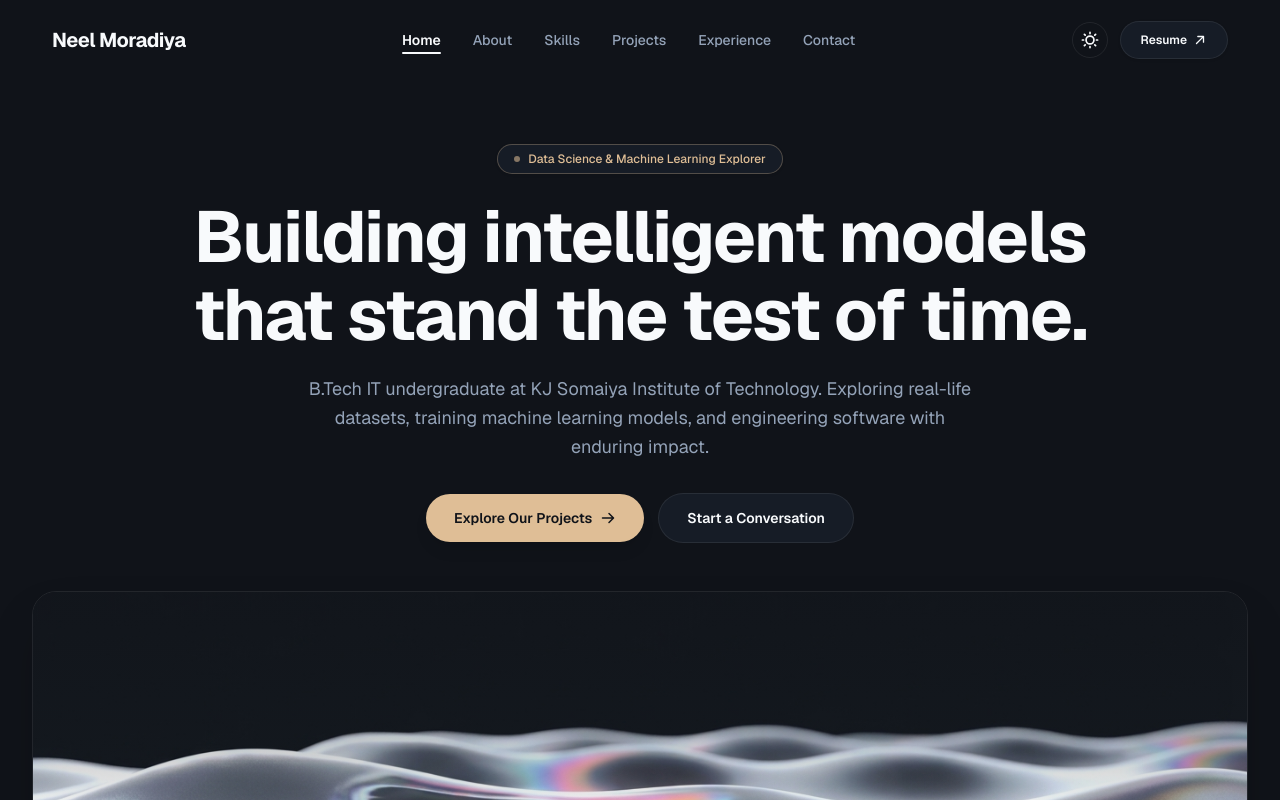
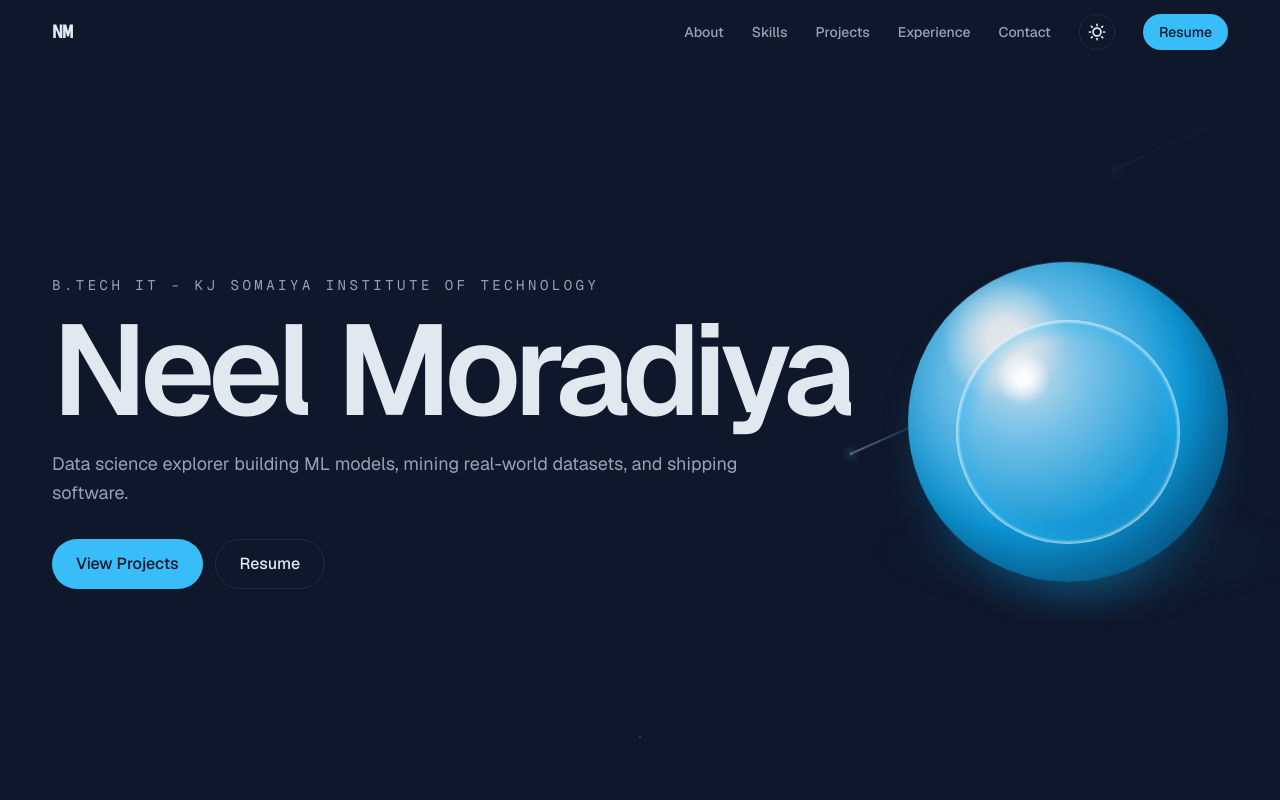
Before and after one commit to NeelMoradiya196/neel_portfolio, a React (Vite) app: page / in a window 1280 px wide. Both pictures are taken after a click on the button "Switch to dark mode". Shown: the top 800 px of the page. Built offline with nearby package versions, Linux system fonts and the light colour scheme.

Commit message:
Switch back to previous UI: original portfolio design with interactive glass orb, stars, meteors, and refined styling

```diff
--- a/src/components/Hero.jsx
+++ b/src/components/Hero.jsx
@@ -1,59 +1,79 @@
-import { ArrowRight } from '@phosphor-icons/react'
+import GlassOrb from './GlassOrb'
+import { ArrowDown } from '@phosphor-icons/react'
 
 export default function Hero() {
   return (
-    <section className="relative min-h-[100dvh] flex flex-col justify-between overflow-hidden pt-28 sm:pt-36">
-      <div className="max-w-[1240px] mx-auto w-full px-5 sm:px-8 text-center relative z-10">
-        {/* Top Pill Badge (like Buildora "Premium Architecture Studio") */}
-        <div className="appear inline-flex items-center gap-2 px-4 py-1.5 rounded-full bg-[var(--color-surface)] border border-[var(--color-accent)]/30 text-[var(--color-accent)] text-xs font-medium mb-6 shadow-sm">
-          <span className="size-1.5 rounded-full bg-[var(--color-accent)] animate-pulse" />
-          <span>Data Science & Machine Learning Explorer</span>
-        </div>
+    <section className="relative min-h-[100dvh] flex items-center overflow-hidden pt-16">
+      {/* Stars */}
+      <div className="stars absolute inset-0" />
 
-        {/* Main Headline (like Buildora "Building exceptional spaces that stand the test of time.") */}
-        <h1 className="text-4xl sm:text-6xl md:text-7xl font-bold tracking-tight text-[var(--color-ink)] leading-[1.08] max-w-[20ch] mx-auto">
-          Building intelligent models that stand the test of time.
+      {/* Meteors */}
+      <div className="meteor absolute top-[18%] right-[4%]" style={{ '--len': '120px', animationDelay: '1.2s' }} />
+      <div className="meteor absolute top-[32%] right-[-8%]" style={{ '--len': '180px', animationDelay: '3.8s' }} />
+      <div className="meteor absolute top-[12%] right-[20%]" style={{ '--len': '100px', animationDelay: '6.5s' }} />
+
+      <div className="max-w-[1240px] mx-auto w-full px-5 sm:px-8 flex flex-col md:flex-row items-center gap-10 md:gap-14">
+        {/* Left - Text */}
+        <div className="flex-1 order-2 md:order-1">
+          {/* Eyebrow */}
+          <p
+            className="appear text-xs sm:text-sm font-mono uppercase tracking-[0.25em] text-[var(--color-muted)] mb-5"
+          >
+            B.Tech IT - KJ Somaiya Institute of Technology
+          </p>
+
+          {/* Headline */}
+          <h1 className="text-[clamp(3.25rem,10vw,8.5rem)] font-semibold tracking-[-0.05em] leading-[0.86] flex flex-wrap gap-x-[0.22em]">
+            <span className="mask-word">
+              <span className="hero-word" style={{ '--w': 0 }}>Neel</span>
+            </span>
+            <span className="mask-word">
+              <span className="hero-word" style={{ '--w': 1 }}>Moradiya</span>
+            </span>
           </h1>
 
-        {/* Subtitle */}
+          {/* Subtext */}
           <p
-          className="rise mt-5 text-base sm:text-lg text-[var(--color-muted)] max-w-[56ch] mx-auto leading-relaxed"
-          style={{ '--i': 1 }}
+            className="rise mt-6 text-base sm:text-lg text-[var(--color-muted)] leading-relaxed max-w-[58ch]"
+            style={{ '--i': 2 }}
           >
-          B.Tech IT undergraduate at KJ Somaiya Institute of Technology. Exploring real-life datasets, training machine learning models, and engineering software with enduring impact.
+            Data science explorer building ML models,
+            mining real-world datasets, and shipping software.
           </p>
 
-        {/* CTA Buttons (like Buildora "Explore Our Projects →" & "Start a Conversation") */}
-        <div
-          className="rise mt-8 flex flex-wrap items-center justify-center gap-3.5"
-          style={{ '--i': 2 }}
-        >
+          {/* CTAs */}
+          <div className="rise flex flex-wrap gap-3 mt-8" style={{ '--i': 3 }}>
             <a
               href="#projects"
-            className="px-7 py-3.5 rounded-full bg-[var(--color-accent)] text-[#101319] hover:opacity-90 font-semibold text-sm flex items-center gap-2 transition-all active:scale-[0.98] shadow-lg"
+              className="inline-flex items-center gap-2 px-6 py-3 rounded-full
+                         bg-[var(--color-accent)] text-[var(--color-paper)] font-medium
+                         hover:opacity-90 transition-opacity active:scale-[0.98]"
             >
-            <span>Explore Our Projects</span>
-            <ArrowRight size={16} weight="bold" />
+              View Projects
             </a>
             <a
-            href="#contact"
-            className="px-7 py-3.5 rounded-full bg-[var(--color-surface)] text-[var(--color-ink)] border border-[var(--color-line)] hover:border-[var(--color-accent)] font-semibold text-sm transition-all active:scale-[0.98]"
+              href="/resume/Neel_Moradiya_Resume.pdf"
+              target="_blank"
+              rel="noopener noreferrer"
+              className="inline-flex items-center gap-2 px-6 py-3 rounded-full
+                         border border-[var(--color-line)] text-[var(--color-ink)] font-medium
+                         hover:border-[var(--color-accent)] transition-colors active:scale-[0.98]"
             >
-            <span>Start a Conversation</span>
+              Resume
             </a>
           </div>
         </div>
 
-      {/* Signature 3D Undulating Iridescent Wave Visual (The bottom half from the reference image) */}
-      <div className="relative w-full max-w-[1280px] mx-auto mt-10 sm:mt-12 px-4 sm:px-8">
-        <div className="relative rounded-2xl sm:rounded-3xl overflow-hidden border border-[var(--color-line)] shadow-2xl">
-          <img
-            src="/images/hero-wave.jpg"
-            alt="3D Iridescent Liquid Wave Landscape"
-            className="w-full h-[260px] sm:h-[380px] md:h-[480px] object-cover object-bottom"
-          />
-          {/* Subtle blend gradient at the top edge */}
-          <div className="absolute inset-0 bg-gradient-to-t from-transparent via-transparent to-[var(--color-paper)]/60 pointer-events-none" />
+        {/* Right - Orb */}
+        <div className="flex-shrink-0 order-1 md:order-2">
+          <GlassOrb />
+        </div>
+      </div>
+
+      {/* Scroll indicator */}
+      <div className="absolute bottom-8 left-1/2 -translate-x-1/2 flex flex-col items-center gap-2 opacity-50 motion-reduce:hidden">
+        <div className="w-px h-8 overflow-hidden">
+          <div className="w-px h-3 bg-[var(--color-accent)] scroll-line" />
         </div>
       </div>
     </section>
--- a/src/components/Nav.jsx
+++ b/src/components/Nav.jsx
@@ -1,9 +1,8 @@
 import { useState, useEffect } from 'react'
-import { List, X, ArrowUpRight } from '@phosphor-icons/react'
+import { List, X } from '@phosphor-icons/react'
 import ThemeToggle from './ThemeToggle'
 
 const links = [
-  { label: 'Home', href: '#' },
   { label: 'About', href: '#about' },
   { label: 'Skills', href: '#skills' },
   { label: 'Projects', href: '#projects' },
@@ -14,104 +13,86 @@ const links = [
 export default function Nav() {
   const [open, setOpen] = useState(false)
   const [scrolled, setScrolled] = useState(false)
-  const [active, setActive] = useState('Home')
 
   useEffect(() => {
-    const handler = () => setScrolled(window.scrollY > 30)
+    const handler = () => setScrolled(window.scrollY > 40)
     window.addEventListener('scroll', handler, { passive: true })
     return () => window.removeEventListener('scroll', handler)
   }, [])
 
   return (
     <nav
-      className={`nav-appear fixed top-0 inset-x-0 z-40 transition-all duration-300 ${
-        scrolled ? 'nav-glass shadow-md' : 'bg-transparent'
+      className={`nav-appear fixed top-0 inset-x-0 z-40 transition-all duration-500 ${
+        scrolled ? 'nav-glass' : 'bg-transparent'
       }`}
     >
-      <div className="max-w-[1240px] mx-auto flex items-center justify-between h-20 px-5 sm:px-8">
-        {/* Logo / Brand Name (like Buildora in the image) */}
+      <div className="max-w-[1240px] mx-auto flex items-center justify-between h-16 px-5 sm:px-8">
+        {/* Logo */}
         <a
           href="#"
-          className="text-xl font-bold tracking-tight text-[var(--color-ink)] hover:opacity-90 transition-opacity"
+          className="font-mono text-lg font-semibold tracking-tight text-[var(--color-ink)] hover:text-[var(--color-accent)] transition-colors"
         >
-          Neel Moradiya
+          NM
         </a>
 
-        {/* Center Desktop Links */}
-        <div className="hidden md:flex items-center gap-8">
+        {/* Desktop links */}
+        <div className="hidden md:flex items-center gap-7">
           {links.map((l) => (
             <a
-              key={l.label}
+              key={l.href}
               href={l.href}
-              onClick={() => setActive(l.label)}
-              className={`text-sm font-medium transition-colors relative py-1 ${
-                active === l.label
-                  ? 'text-[var(--color-ink)] font-semibold after:absolute after:bottom-0 after:inset-x-0 after:h-[2px] after:bg-[var(--color-ink)] after:rounded-full'
-                  : 'text-[var(--color-muted)] hover:text-[var(--color-ink)]'
-              }`}
+              className="text-sm font-medium text-[var(--color-muted)] hover:text-[var(--color-ink)] transition-colors"
             >
               {l.label}
             </a>
           ))}
-        </div>
-
-        {/* Right CTA Button (like "Start a project →" in Buildora) */}
-        <div className="hidden md:flex items-center gap-3">
           <ThemeToggle />
           <a
             href="/resume/Neel_Moradiya_Resume.pdf"
             target="_blank"
             rel="noopener noreferrer"
-            className="text-xs font-semibold px-5 py-2.5 rounded-full
-                       bg-[var(--color-surface)] border border-[var(--color-line)] text-[var(--color-ink)]
-                       hover:border-[var(--color-accent)] hover:text-[var(--color-accent)]
-                       transition-all active:scale-[0.98] shadow-sm flex items-center gap-1.5"
+            className="text-sm font-medium px-4 py-2 rounded-full
+                       bg-[var(--color-accent)] text-[var(--color-paper)]
+                       hover:opacity-90 transition-opacity active:scale-[0.98]"
           >
-            <span>Resume</span>
-            <ArrowUpRight size={14} weight="bold" />
+            Resume
           </a>
         </div>
 
-        {/* Mobile menu toggle */}
-        <div className="flex md:hidden items-center gap-2">
-          <ThemeToggle />
-          <button
-            onClick={() => setOpen(!open)}
-            className="size-10 flex items-center justify-center rounded-full
-                       border border-[var(--color-line)] bg-[var(--color-surface)]
-                       hover:bg-[var(--color-line)] transition-colors cursor-pointer"
-            aria-label="Toggle navigation"
-          >
-            {open ? <X size={20} /> : <List size={20} />}
-          </button>
-        </div>
+        {/* Mobile toggle */}
+        <button
+          onClick={() => setOpen(!open)}
+          className="md:hidden size-9 flex items-center justify-center cursor-pointer"
+          aria-label="Toggle menu"
+        >
+          {open ? <X size={22} /> : <List size={22} />}
+        </button>
       </div>
 
-      {/* Mobile Drawer */}
+      {/* Mobile menu */}
       {open && (
-        <div className="md:hidden bg-[var(--color-surface)] border-b border-[var(--color-line)] px-6 py-6 space-y-4 shadow-2xl">
+        <div className="md:hidden nav-glass border-t border-[var(--color-line)] px-5 py-6 space-y-4">
           {links.map((l) => (
             <a
-              key={l.label}
+              key={l.href}
               href={l.href}
-              onClick={() => {
-                setActive(l.label)
-                setOpen(false)
-              }}
-              className="block text-base font-medium text-[var(--color-ink)] hover:text-[var(--color-accent)] transition-colors"
+              onClick={() => setOpen(false)}
+              className="block text-base font-medium text-[var(--color-muted)] hover:text-[var(--color-ink)] transition-colors"
             >
               {l.label}
             </a>
           ))}
-          <div className="pt-4 border-t border-[var(--color-line)] flex items-center justify-between">
-            <span className="text-xs text-[var(--color-muted)]">Data Science & ML</span>
+          <div className="flex items-center gap-4 pt-2">
+            <ThemeToggle />
             <a
               href="/resume/Neel_Moradiya_Resume.pdf"
               target="_blank"
               rel="noopener noreferrer"
-              className="text-xs font-bold px-4 py-2 rounded-full bg-[var(--color-accent)] text-[#101319]"
+              className="text-sm font-medium px-4 py-2 rounded-full
+                         bg-[var(--color-accent)] text-[var(--color-paper)]
+                         hover:opacity-90 transition-opacity"
             >
-              Resume →
+              Resume
             </a>
           </div>
         </div>
--- a/src/index.css
+++ b/src/index.css
@@ -1,17 +1,17 @@
 @import "tailwindcss";
 
-/* ── Design tokens (Buildora Dark Minimalist System) ── */
+/* ── Design tokens ── */
 @theme {
   --font-sans: "Geist", ui-sans-serif, system-ui, sans-serif;
   --font-mono: "Geist Mono", ui-monospace, SFMono-Regular, monospace;
-  --color-paper: #101319;
-  --color-surface: #161c26;
-  --color-ink: #f8fafc;
+  --color-paper: #0f172a;
+  --color-surface: #ffffff0d;
+  --color-ink: #e2e8f0;
   --color-muted: #94a3b8;
-  --color-accent: #dfbe96;
-  --color-accent-glow: rgba(223, 190, 150, 0.25);
-  --color-line: rgba(255, 255, 255, 0.08);
-  --color-sky: rgba(223, 190, 150, 0.12);
+  --color-accent: #38bdf8;
+  --color-accent-glow: #38bdf840;
+  --color-line: #ffffff15;
+  --color-sky: #38bdf81a;
   --ease-out-expo: cubic-bezier(0.16, 1, 0.3, 1);
 }
 
@@ -31,7 +31,7 @@ body {
 
 ::selection {
   background-color: var(--color-accent);
-  color: #101319;
+  color: #fff;
 }
 
 section[id] {
@@ -46,14 +46,14 @@ section[id] {
 
 /* ── Light mode ── */
 .tone-light {
-  --color-paper: #f8f9fa;
-  --color-surface: #ffffff;
-  --color-ink: #0f172a;
-  --color-muted: #64748b;
-  --color-accent: #b88e5d;
-  --color-accent-glow: rgba(184, 142, 93, 0.25);
-  --color-line: #e2e8f0;
-  --color-sky: rgba(184, 142, 93, 0.1);
+  --color-paper: #f1f5f9;       /* Crisp, minimal slate mist */
+  --color-surface: #ffffffcc;    /* Pure frosted glass element */
+  --color-ink: #0f172a;          /* Deep slate-900 typography */
+  --color-muted: #475569;        /* Balanced slate-600 secondary text */
+  --color-accent: #0284c7;       /* Refined modern sky-600 */
+  --color-accent-glow: #0284c730;/* Soft atmospheric glow */
+  --color-line: #0f172a12;       /* Subtle boundary lines */
+  --color-sky: #0284c712;        /* Pill and badge surface tint */
   color-scheme: light;
 }
 
@@ -62,32 +62,130 @@ section[id] {
   background: var(--color-paper);
 }
 
+/* ── Stars background ── */
+.stars,
+.stars::after {
+  z-index: -1;
+  pointer-events: none;
+  position: absolute;
+  inset: 0;
+}
+
+.stars {
+  opacity: 0.6;
+  background-image:
+    radial-gradient(1px 1px at 23px 41px, #fff, transparent),
+    radial-gradient(1px 1px at 97px 131px, #dbeeff, transparent),
+    radial-gradient(1.5px 1.5px at 151px 63px, #fff, transparent),
+    radial-gradient(1px 1px at 211px 179px, #cfe6ff, transparent),
+    radial-gradient(1px 1px at 267px 23px, #fff, transparent),
+    radial-gradient(1px 1px at 59px 211px, #fff, transparent),
+    radial-gradient(1px 1px at 340px 90px, #38bdf8, transparent),
+    radial-gradient(1px 1px at 420px 150px, #fff, transparent);
+  background-size: 460px 240px;
+}
+
+.stars::after {
+  content: "";
+  will-change: opacity;
+  background-image:
+    radial-gradient(1.5px 1.5px at 71px 83px, #fff, transparent),
+    radial-gradient(1px 1px at 183px 17px, #e6f3ff, transparent),
+    radial-gradient(2px 2px at 131px 197px, #fff, transparent),
+    radial-gradient(1px 1px at 310px 60px, #38bdf8, transparent);
+  background-size: 360px 300px;
+  animation: 5s ease-in-out infinite alternate twinkle;
+}
+
+.tone-light .stars {
+  opacity: 0;
+}
+
+@keyframes twinkle {
+  0% { opacity: 0.2; }
+  100% { opacity: 1; }
+}
+
+/* ── Cloud decoration ── */
+.cloud {
+  z-index: -1;
+  pointer-events: none;
+  will-change: transform;
+  background: radial-gradient(closest-side, #38bdf815, #38bdf808 55%, transparent);
+  border-radius: 9999px;
+  animation: 38s ease-in-out infinite alternate drift;
+  position: absolute;
+}
+
+.tone-light .cloud {
+  background: radial-gradient(closest-side, #0369a115, #0369a108 55%, transparent);
+}
+
+@keyframes drift {
+  0% { transform: translate(-4%); }
+  100% { transform: translate(6%, -6%); }
+}
+
+/* ── Glass orb ── */
+.glass-orb {
+  opacity: 0.9;
+  background:
+    radial-gradient(circle at 30% 24%, #ffffffee 0, #ffffffee 5%, transparent 19%),
+    radial-gradient(circle at 36% 34%, #e0f2fe, #7dd3fc 22%, #0ea5e9 55%, #0369a1 82%, #0c4a6e);
+  box-shadow:
+    inset -14px -20px 40px #0c4a6e59,
+    0 24px 50px -20px #0ea5e973;
+  border-radius: 50%;
+}
+
+.tone-light .glass-orb {
+  background:
+    radial-gradient(circle at 30% 24%, #ffffffee 0, #ffffffee 5%, transparent 19%),
+    radial-gradient(circle at 36% 34%, #f0f9ff, #bae6fd 22%, #38bdf8 55%, #0284c7 82%, #075985);
+}
+
 /* ── Glass panel ── */
 .glass-panel {
-  background: linear-gradient(145deg, rgba(255, 255, 255, 0.05), rgba(255, 255, 255, 0.02)), #161c26;
-  border: 1px solid var(--color-line);
-  box-shadow: 0 20px 40px -15px rgba(0, 0, 0, 0.4);
-  backdrop-filter: blur(20px);
-  -webkit-backdrop-filter: blur(20px);
+  background: linear-gradient(145deg, #ffffff10, #ffffff05), #ffffff08;
+  border: 1px solid #ffffff18;
+  box-shadow:
+    inset 0 1px #ffffff15,
+    0 30px 70px -30px #00051eb3;
+  backdrop-filter: blur(22px) saturate(160%);
+  -webkit-backdrop-filter: blur(22px) saturate(160%);
 }
 
 .tone-light .glass-panel {
-  background: #ffffff;
-  border-color: #e2e8f0;
-  box-shadow: 0 10px 30px -10px rgba(0, 0, 0, 0.06);
+  background: linear-gradient(145deg, #ffffffd9, #ffffff99);
+  border-color: #0f172a0f;
+  box-shadow:
+    inset 0 1px #ffffff,
+    0 20px 40px -20px #0f172a14;
+}
+
+@supports not (backdrop-filter: blur(1px)) {
+  .glass-panel {
+    background: #1e293bee;
+  }
 }
 
 /* ── Nav glass ── */
 .nav-glass {
-  background: rgba(16, 19, 25, 0.85);
-  border-bottom: 1px solid var(--color-line);
-  backdrop-filter: blur(16px);
-  -webkit-backdrop-filter: blur(16px);
+  background: color-mix(in srgb, var(--color-paper) 70%, transparent);
+  backdrop-filter: blur(18px) saturate(160%);
+  -webkit-backdrop-filter: blur(18px) saturate(160%);
+  border: 1px solid #ffffff15;
+  box-shadow:
+    inset 0 1px #ffffff10,
+    0 14px 34px -16px #00051eb3;
 }
 
 .tone-light .nav-glass {
-  background: rgba(248, 249, 250, 0.85);
-  border-bottom-color: #e2e8f0;
+  background: color-mix(in srgb, var(--color-paper) 85%, transparent);
+  border-color: #0f172a12;
+  box-shadow:
+    inset 0 1px #ffffff,
+    0 10px 30px -15px #0f172a12;
 }
 
 /* ── Spotlight card (mouse-tracking glow) ── */
@@ -136,15 +234,47 @@ section[id] {
   opacity: 1;
 }
 
+/* ── Meteor ── */
+.meteor {
+  width: var(--len, 140px);
+  opacity: 0;
+  will-change: transform, opacity;
+  background: linear-gradient(90deg, #fff, #38bdf880 30%, transparent);
+  border-radius: 9999px;
+  height: 1.5px;
+  animation: 4s cubic-bezier(0.4, 0, 0.9, 1) infinite meteor;
+  position: absolute;
+}
+
+.meteor::before {
+  content: "";
+  background: #fff;
+  border-radius: 9999px;
+  width: 3px;
+  height: 3px;
+  position: absolute;
+  top: 50%;
+  left: -1px;
+  transform: translateY(-50%);
+  box-shadow: 0 0 6px 2px #38bdf8e6;
+}
+
+@keyframes meteor {
+  0% { opacity: 0; transform: translate(0) rotate(-24deg); }
+  6% { opacity: 1; }
+  48% { opacity: 0; transform: translate(-520px, 232px) rotate(-24deg); }
+  100% { opacity: 0; transform: translate(-520px, 232px) rotate(-24deg); }
+}
+
 /* ── Hero word reveal ── */
 .hero-word {
   animation: mask-up 1.2s var(--ease-out-expo) both;
-  animation-delay: calc(var(--w, 0) * 0.15s + 0.3s);
+  animation-delay: calc(var(--w, 0) * 0.12s + 0.4s);
   display: block;
 }
 
 @keyframes mask-up {
-  0% { transform: translateY(115%); opacity: 0; }
+  0% { transform: translateY(110%); opacity: 0; }
   100% { transform: none; opacity: 1; }
 }
 
@@ -182,7 +312,38 @@ section[id] {
   100% { opacity: 1; transform: none; }
 }
 
-/* ── Appear ── */
+/* ── Floating ── */
+.float {
+  animation: 7s ease-in-out infinite float;
+}
+
+.float-slow {
+  animation: 10s ease-in-out infinite float;
+}
+
+@keyframes float {
+  50% { transform: translateY(-14px); }
+}
+
+/* ── Dawn entry ── */
+.dawn {
+  animation: 1.9s cubic-bezier(0.4, 0, 0.2, 1) 0.15s both dawn;
+}
+
+@keyframes dawn {
+  0% { opacity: 1; }
+  100% { opacity: 0; visibility: hidden; }
+}
+
+.sunrise {
+  animation: sunrise 2.4s var(--ease-out-expo) both;
+}
+
+@keyframes sunrise {
+  0% { opacity: 0.4; transform: translateY(38%) scale(0.82); }
+  100% { opacity: 1; transform: none; }
+}
+
 .appear {
   animation: 1.6s ease-out 0.5s both appear;
 }
@@ -203,10 +364,10 @@ section[id] {
 .is-shown .timeline-dot {
   background-color: var(--color-accent);
   transform: none;
-  box-shadow: 0 0 0 5px var(--color-accent-glow), 0 0 18px var(--color-accent);
+  box-shadow: 0 0 0 5px #38bdf826, 0 0 18px #38bdf8b3;
 }
 
-/* ── Glow pulse ── */
+/* ── Glow pulse for live badge ── */
 @keyframes glow-pulse {
   0%, 100% { box-shadow: 0 0 8px var(--color-accent-glow), 0 0 20px var(--color-accent-glow); }
   50% { box-shadow: 0 0 16px var(--color-accent-glow), 0 0 40px var(--color-accent-glow); }
@@ -214,6 +375,18 @@ section[id] {
 
 .glow-pulse {
   animation: glow-pulse 3s ease-in-out infinite;
+}
+
+/* ── Scroll cue (the bouncing line in hero) ── */
+.scroll-line {
+  animation: scroll-line 2.2s cubic-bezier(0.65, 0, 0.35, 1) infinite;
+}
+
+@keyframes scroll-line {
+  0% { opacity: 0; transform: translateY(-100%); }
+  25% { opacity: 1; }
+  75% { opacity: 1; }
+  100% { opacity: 0; transform: translateY(300%); }
 }
 
 /* ── Nav appear ── */
@@ -224,8 +397,13 @@ section[id] {
 /* ── Reduced motion ── */
 @media (prefers-reduced-motion: reduce) {
   html { scroll-behavior: auto; }
-  .rise, .hero-word, .appear, .nav-appear, .glow-pulse {
+  .rise, .cloud, .stars::after, .hero-word,
+  .sunrise, .appear, .nav-appear, .float,
+  .float-slow, .scroll-line, .glow-pulse {
     animation: none;
+  }
+  .meteor, .dawn {
+    display: none;
   }
   .reveal {
     opacity: 1;
```
Also changed, not shown: public/images/hero-wave.jpg (deleted). Lines whose indentation alone changed are shown as unchanged.
